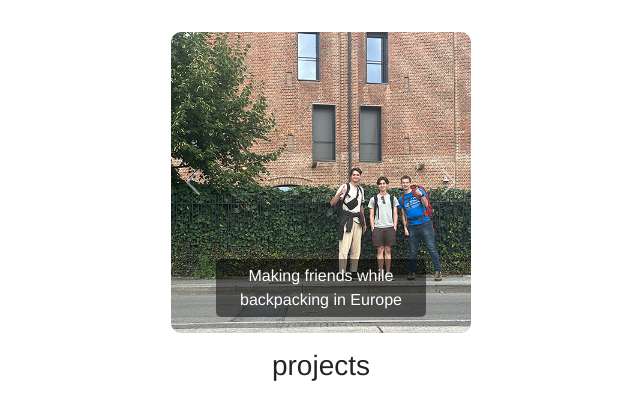
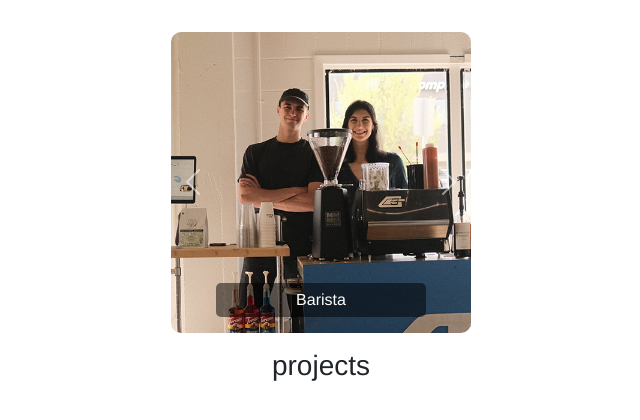
Before and after one commit to Jambr0li/jk_flask, a Flask app: page / in a window 1280 px wide. Shown: the part 68-488 px from the top of the page, without its empty margins (319-959 px from the left). Run offline with Flask 2, Linux system fonts and the light colour scheme; some libraries are stand-ins or nearby versions.

Commit message:
added barista image to carousel

```diff
--- a/templates/home.html
+++ b/templates/home.html
@@ -8,15 +8,21 @@
         <div id="carouselExampleCaptions" class="carousel slide" data-bs-ride="carousel">
             <div class="carousel-inner">
                 <div class="carousel-item active">
-                    <img src="/static/images/home_carousal/belgium.png" class="d-block w-100" alt="...">
+                    <img src="/static/images/home_carousal/barista.png" class="d-block w-100" alt="...">
                     <div class="carousel-caption d-md-block">
-                        <p>Making friends while backpacking in Europe</p>
+                        <p>Barista</p>
                     </div>
                 </div>
                 <div class="carousel-item">
                     <img src="/static/images/home_carousal/bjj.png" class="d-block w-100" alt="...">
                     <div class="carousel-caption d-md-block">
                         <p>Jiu jitsu class</p>
+                    </div>
+                </div>
+                <div class="carousel-item">
+                    <img src="/static/images/home_carousal/belgium.png" class="d-block w-100" alt="...">
+                    <div class="carousel-caption d-md-block">
+                        <p>Backpacking in Europe</p>
                     </div>
                 </div>
                 <div class="carousel-item">
```
Also changed, not shown: static/images/home_carousal/barista.png (added).
